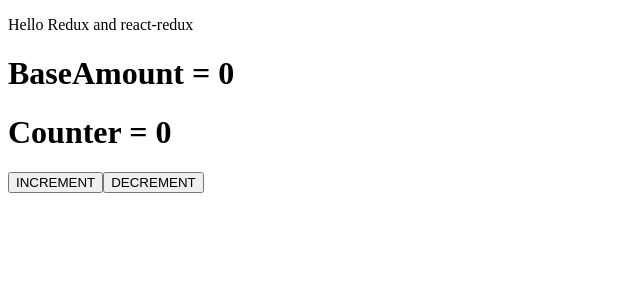
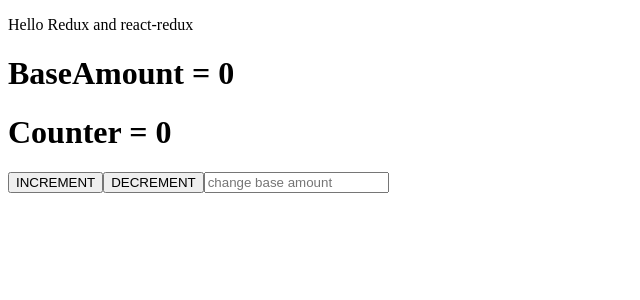
Before and after one commit to GrahamHewett/basic_redux_currency, a React (Create React App) app: page / in a window 1280 px wide. Shown: the top 300 px of the page, without its empty margins (0-640 px from the left). Built offline with nearby package versions, Linux system fonts and the light colour scheme.

Commit message:
rm console logs + dispatch handler for base amount

```diff
--- a/src/components/currencyconversion.js
+++ b/src/components/currencyconversion.js
@@ -2,19 +2,22 @@
 import { connect } from "react-redux";
 
 function Currencyconversion(props) {
-  console.log("props", props)
+
+  const setBaseAmount = data => {
+    return props.dispatch({ type: "CHANGE_BASE_AMOUNT", data})
+  }
+
   return (
     <>
       <h1>BaseAmount = {props.baseAmount}</h1>
       <h1>Counter = {props.counter}</h1>
       <button onClick={() => props.dispatch({ type: 'INCREMENT' })}>INCREMENT</button>
       <button onClick={() => props.dispatch({type: "DECREMENT"})}>DECREMENT</button>
+      <input type="number" placeholder="change base amount" onChange={(e) => setBaseAmount(e.target.value)}></input>
     </>
   )
 }
 
 export default connect((state, props) => {
-  console.log("connect state ", state)
-  console.log("connect props ", props)
   return {baseAmount: state.baseAmount, counter: state.counter}
 })(Currencyconversion)
```
